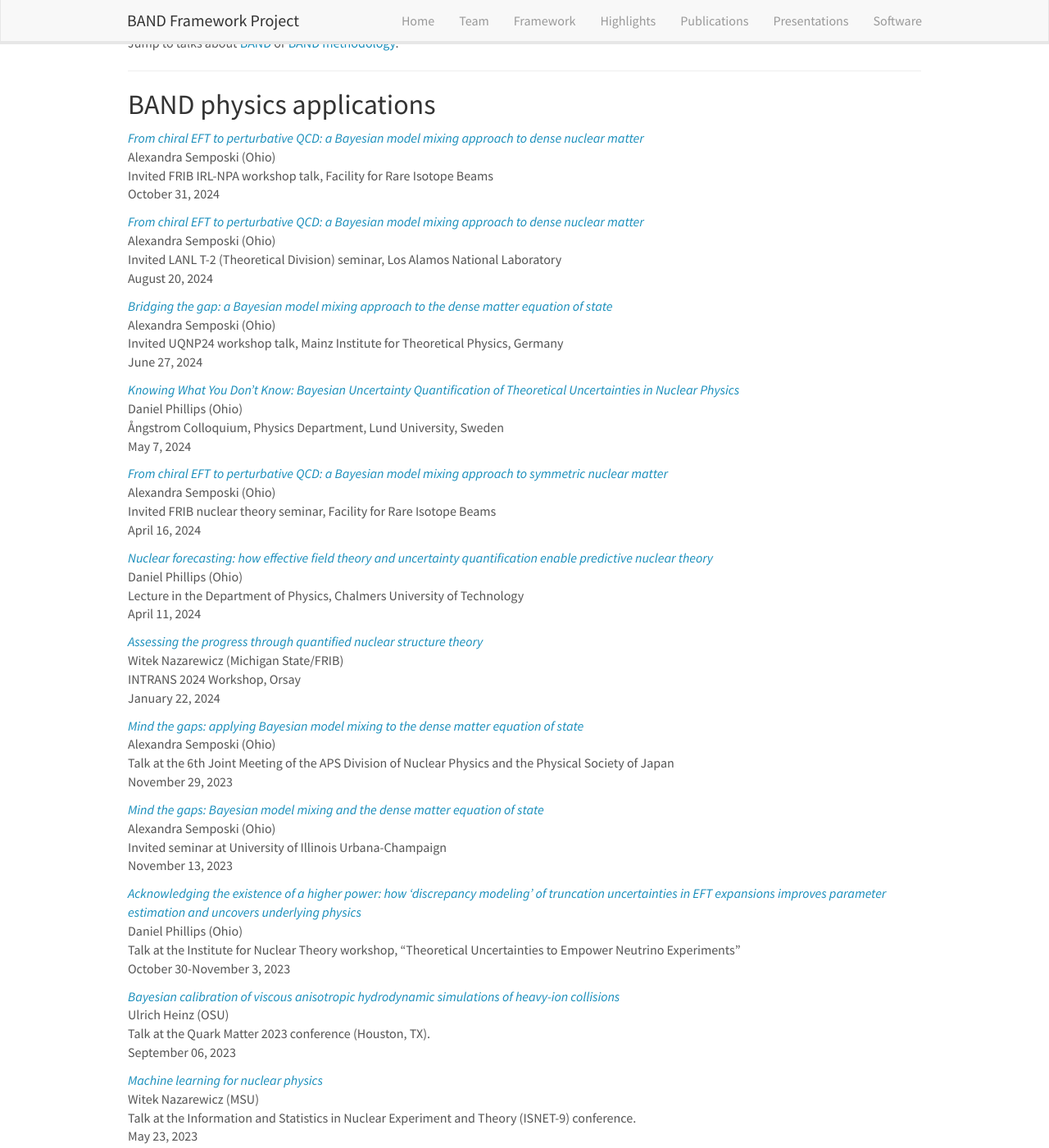
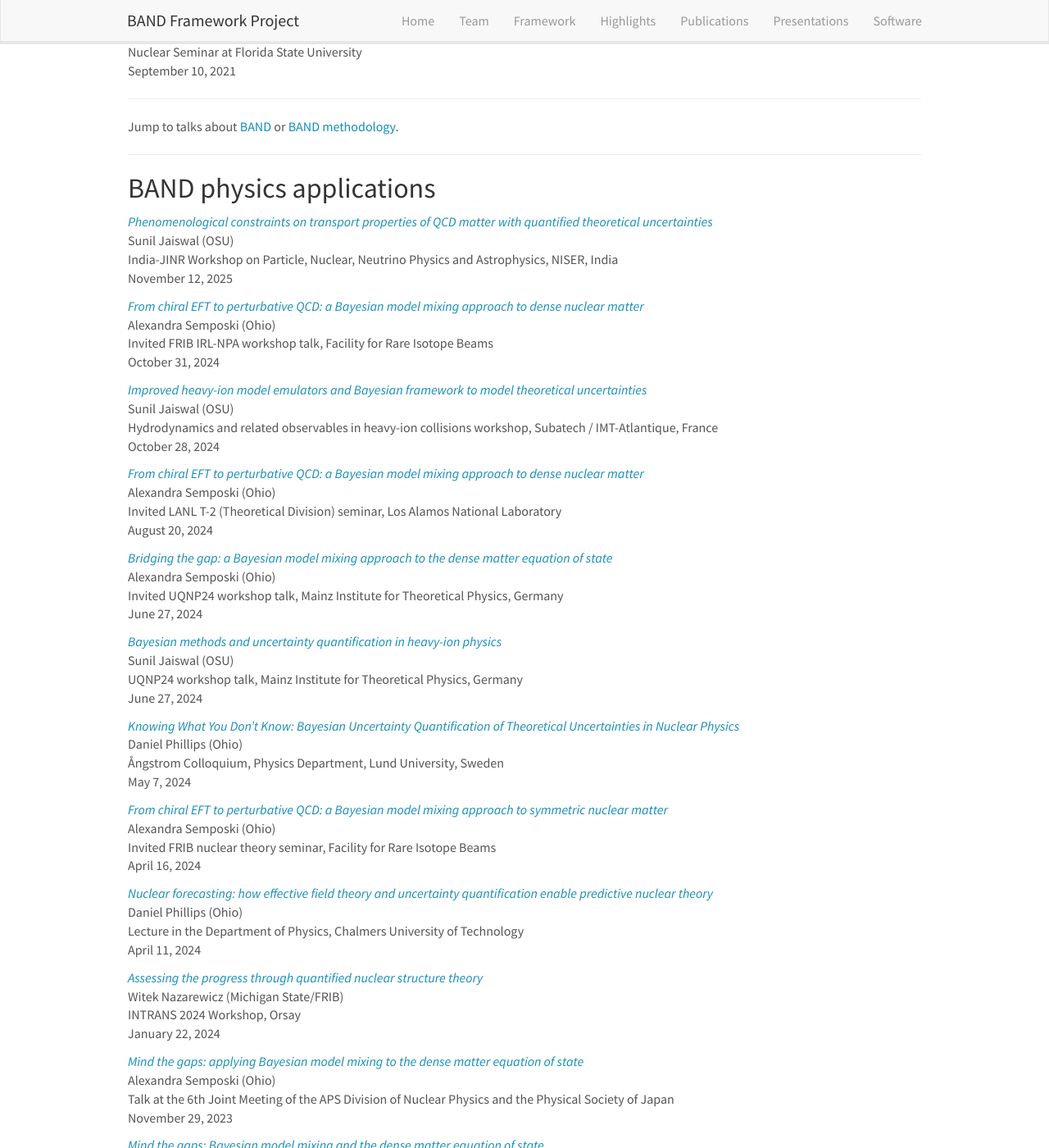
Before and after one commit to bandframework/bandframework.github.io, a Jekyll site: the page built from _pages/presentations.md, in a window 1280 px wide and 1400 px high, scrolled down 4525 px. Shown: the whole window at 82% size. Built offline with Jekyll 4.4.1, drawn with Linux system fonts in a browser that asks for light colours; nearby versions of some CDN libraries; some of the changed text lies outside the part shown.

Commit message:
Adding presentations

```diff
--- a/_data/presentations.yml
+++ b/_data/presentations.yml
@@ -1,3 +1,29 @@
+- title: "Bayesian framework for model-data comparison with theoretical uncertainty quantification"
+  image:
+  location: >
+    ISNET-11: Information and Statistics in Nuclear Experiment and Theory, Trento, Italy
+  date: >
+    November 18, 2025
+  presenter: Sunil Jaiswal (OSU)
+  link:
+    url: https://indico.ectstar.eu/event/247/contributions/6590/attachments/4089/5925/ISNET11_Jaiswal.pdf
+  highlight: 0
+  type: methodology
+  news2:
+
+- title: "Phenomenological constraints on transport properties of QCD matter with quantified theoretical uncertainties"
+  image:
+  location: >
+    India-JINR Workshop on Particle, Nuclear, Neutrino Physics and Astrophysics, NISER, India
+  date: >
+    November 12, 2025
+  presenter: Sunil Jaiswal (OSU)
+  link:
+    url: https://indico.niser.ac.in/event/3/contributions/184/attachments/95/142/India-JINR_SJ.pdf
+  highlight: 0
+  type: physics
+  news2:
+
 - title: "An active learning performance model for parallel Bayesian calibration of expensive simulations"
   image:
   location: >
@@ -50,6 +76,19 @@
   type: physics
   news2:
 
+- title: "Improved heavy-ion model emulators and Bayesian framework to model theoretical uncertainties"
+  image:
+  location: >
+    Hydrodynamics and related observables in heavy-ion collisions workshop, Subatech / IMT-Atlantique, France
+  date: >
+    October 28, 2024
+  presenter: Sunil Jaiswal (OSU)
+  link:
+    url: https://indico.in2p3.fr/event/32630/contributions/144215/attachments/88115/133179/suniljaiswal_IMT_Nantes.pdf
+  highlight: 0
+  type: physics
+  news2:
+
 - title: "Simulation experiment design for calibration via active learning"
   image:
   location: >
@@ -98,6 +137,19 @@
   presenter: Alexandra Semposki (Ohio)
   link:
     url: https://indico.mitp.uni-mainz.de/event/356/timetable/#20240627
+  highlight: 0
+  type: physics
+  news2:
+
+- title: "Bayesian methods and uncertainty quantification in heavy-ion physics"
+  image:
+  location: >
+    UQNP24 workshop talk, Mainz Institute for Theoretical Physics, Germany
+  date: >
+    June 27, 2024
+  presenter: Sunil Jaiswal (OSU)
+  link:
+    url: https://indico.mitp.uni-mainz.de/event/356/contributions/4909/attachments/3576/4636/Jaiswal_UQNP.pdf
   highlight: 0
   type: physics
   news2:
```
